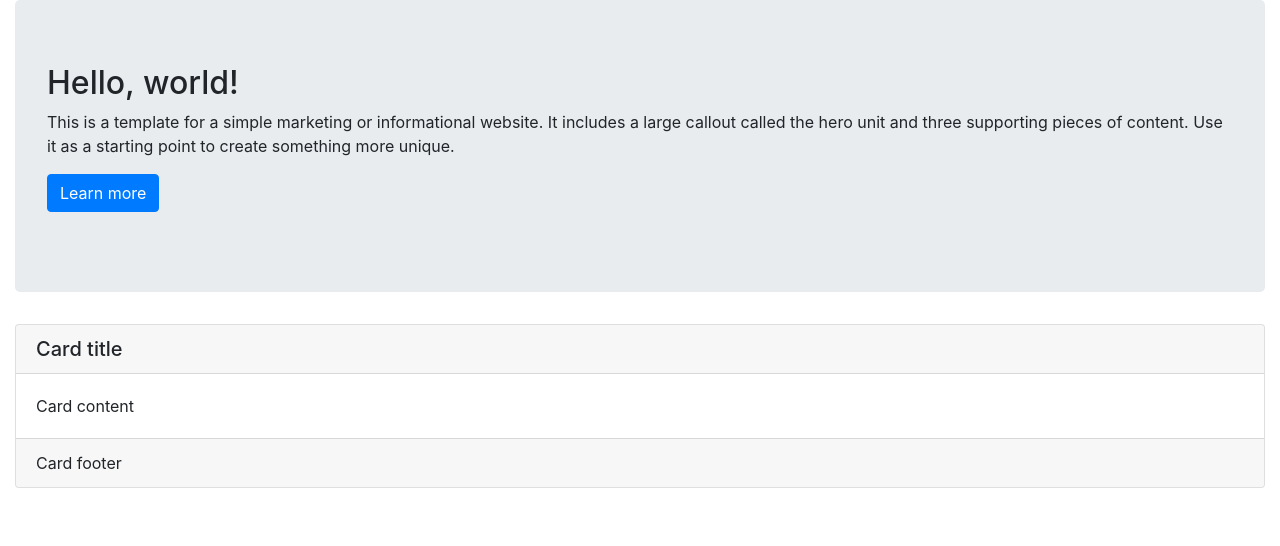
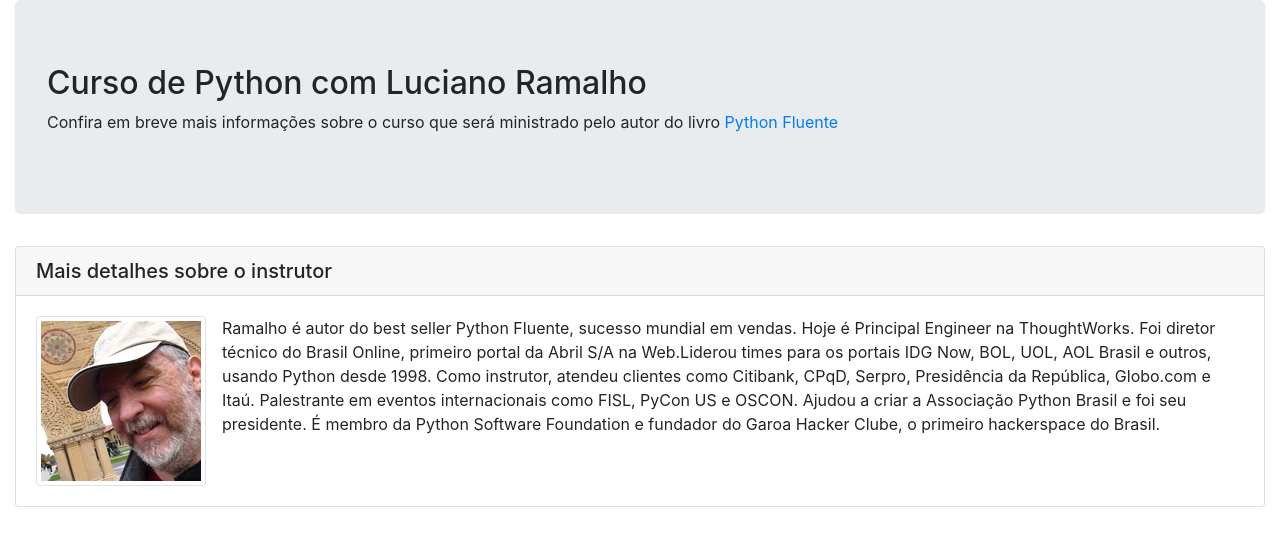
Before and after one commit to rafaelhfreitas/curso-django, a Django app: template pypro/base/templates/base/home.html in a window 1280 px wide. Shown: the part 56-602 px from the top of the page. Run offline with Django 3.2, Linux system fonts and the light colour scheme; the template is opened without the code that fills it, so the values that code supplies are empty; some libraries are stand-ins or nearby versions.

Commit message:
UPdate landing page

```diff
--- a/pypro/base/templates/base/home.html
+++ b/pypro/base/templates/base/home.html
@@ -46,15 +46,11 @@
 
             <div class="jumbotron">
                 <h2>
-                    Hello, world!
+                    Curso de Python com Luciano Ramalho
                 </h2>
                 <p>
-                    This is a template for a simple marketing or informational website. It includes a large callout
-                    called the hero unit and three supporting pieces of content. Use it as a starting point to create
-                    something more unique.
-                </p>
-                <p>
-                    <a class="btn btn-primary btn-large" href="#">Learn more</a>
+                    Confira em breve mais informações sobre o curso que será ministrado pelo autor do livro
+                    <a href="https://www.oreilly.com/library/view/fluent-python/9781491946237/" target="_blank"> Python Fluente</a>
                 </p>
             </div>
         </div>
@@ -63,15 +59,18 @@
         <div class="col-md-12">
             <div class="card">
                 <h5 class="card-header">
-                    Card title
+                    Mais detalhes sobre o instrutor
                 </h5>
                 <div class="card-body">
                     <p class="card-text">
-                        Card content
+                        <img src="{%  static 'img/luciano-ramalho.png' %}" alt="Foto de Luciano Ramalho" class="img-thumbnail float-left mr-3"/>
+                        Ramalho é autor do best seller Python Fluente, sucesso mundial em vendas. Hoje é Principal Engineer na ThoughtWorks.
+                        Foi diretor técnico do Brasil Online, primeiro portal da Abril S/A na Web.Liderou times para os portais IDG Now,
+                        BOL, UOL, AOL Brasil e outros, usando Python desde 1998. Como instrutor,  atendeu clientes como Citibank,
+                        CPqD, Serpro, Presidência da República, Globo.com e Itaú. Palestrante em eventos internacionais como FISL,
+                        PyCon US e OSCON. Ajudou a criar a Associação Python Brasil e foi seu presidente.
+                        É membro da Python Software Foundation e fundador do Garoa Hacker Clube, o primeiro hackerspace do Brasil.
                     </p>
-                </div>
-                <div class="card-footer">
-                    Card footer
                 </div>
             </div>
         </div>
```
Also changed, not shown: pypro/base/static/img/favicon.png, pypro/base/static/img/luciano-ramalho.png (added).
